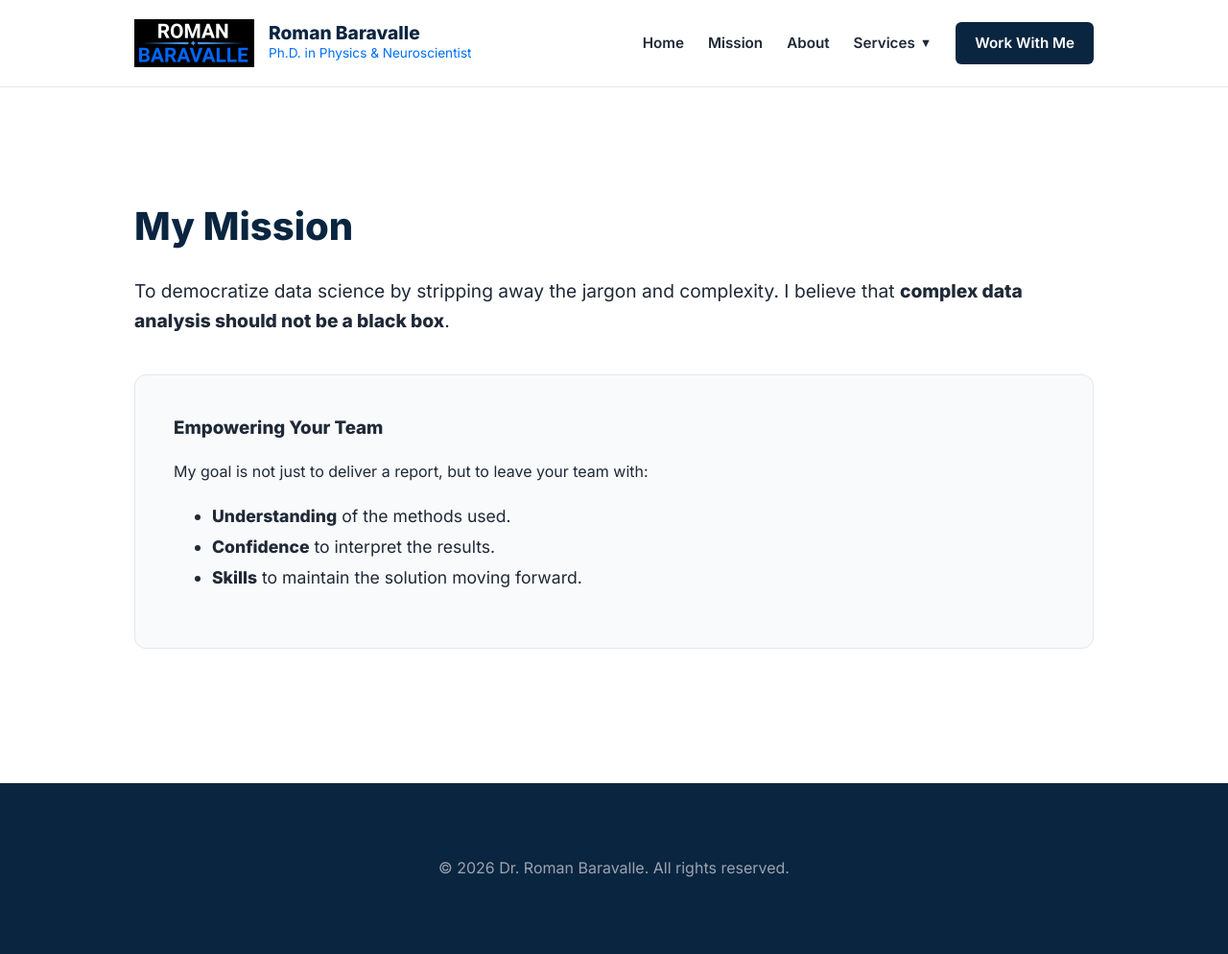
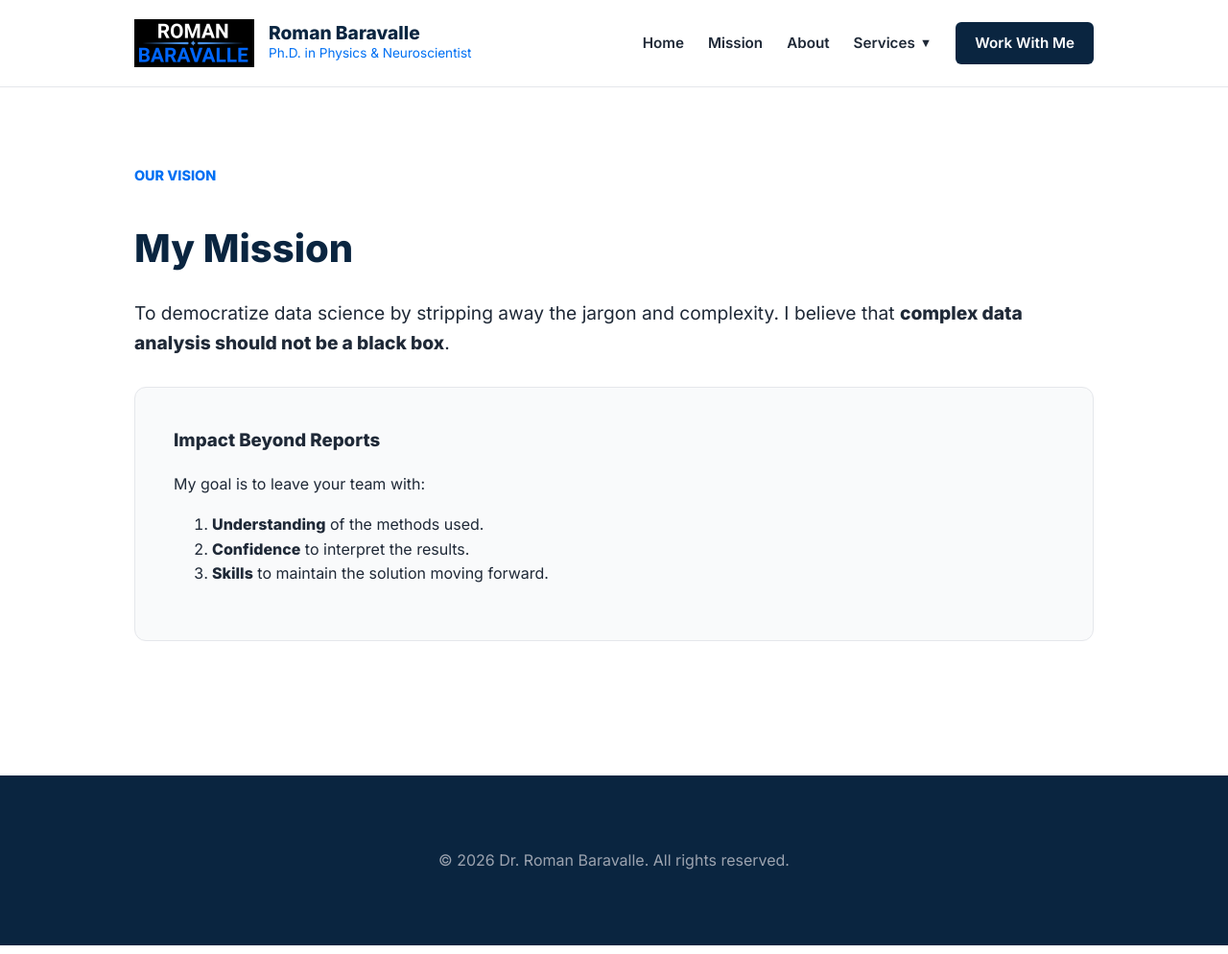
Before and after one commit to RomanDataScience/BaravalleDataSolver, a Jekyll site: the page built from mission.md, in a window 1280 px wide and 994 px high. Shown: the whole window at 96% size. Built offline with Jekyll 4.4.1, drawn with Linux system fonts in a browser that asks for light colours.

Commit message:
Update mission.md

```diff
--- a/mission.md
+++ b/mission.md
@@ -7,20 +7,18 @@ description: My mission is to break down barriers to complex data analysis and e
 
 <div class="section">
   <div class="container">
+    <div style="text-transform: uppercase; color: var(--primary); font-weight: 700; font-size: 0.9rem; margin-bottom: 10px;">Our Vision</div>
+    <h2 style="font-size: 2.5rem; color: var(--secondary); margin-bottom: 20px;">My Mission</h2>
+    <p style="font-size: 1.2rem; line-height: 1.6; margin-bottom: 30px;">To democratize data science by stripping away the jargon and complexity. I believe that <strong>complex data analysis should not be a black box</strong>.</p>
 
-    <h2 style="font-size: 2.5rem; color: var(--secondary); margin-bottom: 20px;">My Mission</h2>
-
-    <p style="font-size: 1.2rem; line-height: 1.6;">To democratize data science by stripping away the jargon and complexity. I believe that <strong>complex data analysis should not be a black box</strong>.</p>
-
-    <div style="margin-top: 40px; background: var(--bg-offset); padding: 40px; border-radius: 12px; border: 1px solid #e5e7eb;">
-      <h3 style="margin-top: 0;">Empowering Your Team</h3>
-      <p>My goal is not just to deliver a report, but to leave your team with:</p>
-      <ul style="font-size: 1.1rem; line-height: 1.8;">
+    <div style="background: var(--bg-offset); padding: 40px; border-radius: 12px; border: 1px solid #e5e7eb;">
+      <h3 style="margin-top: 0;">Impact Beyond Reports</h3>
+      <p>My goal is to leave your team with:</p>
+      <ol>
         <li><strong>Understanding</strong> of the methods used.</li>
         <li><strong>Confidence</strong> to interpret the results.</li>
         <li><strong>Skills</strong> to maintain the solution moving forward.</li>
-      </ul>
+      </ol>
     </div>
-
   </div>
 </div>
```
